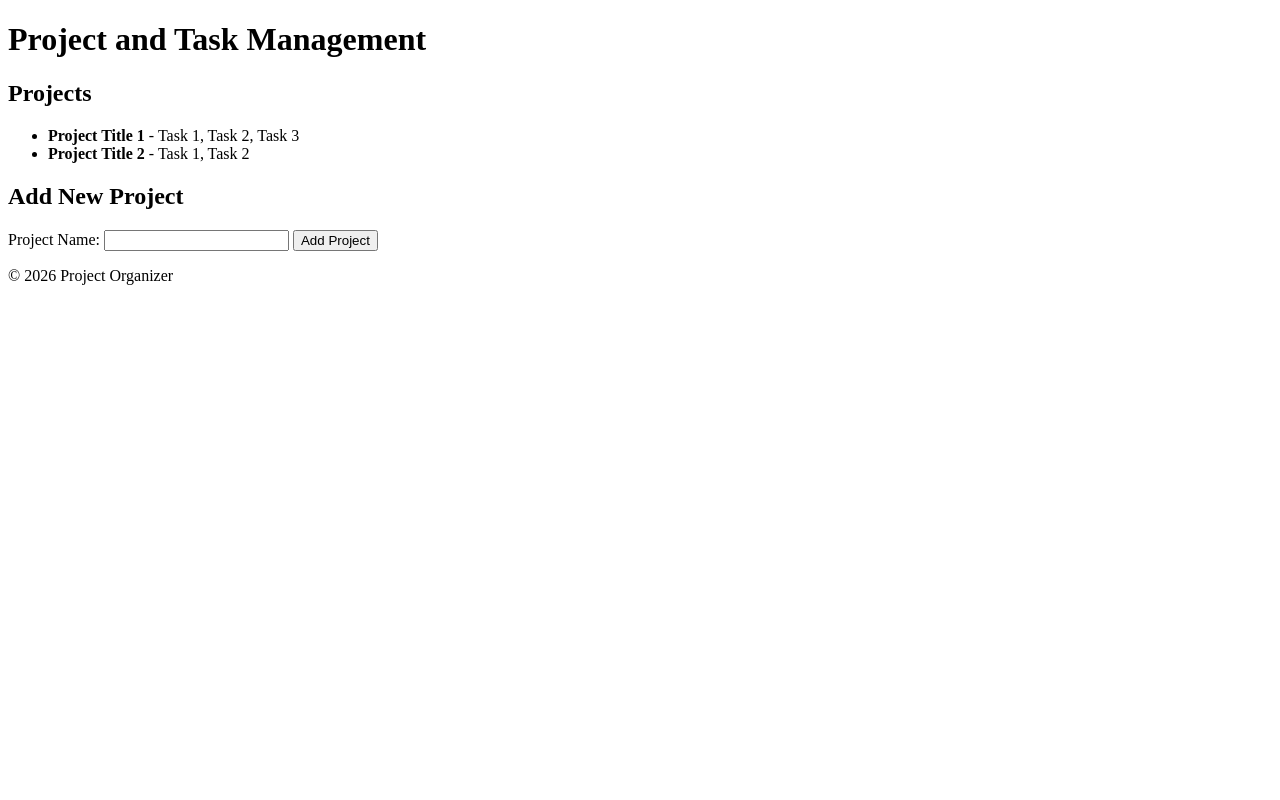
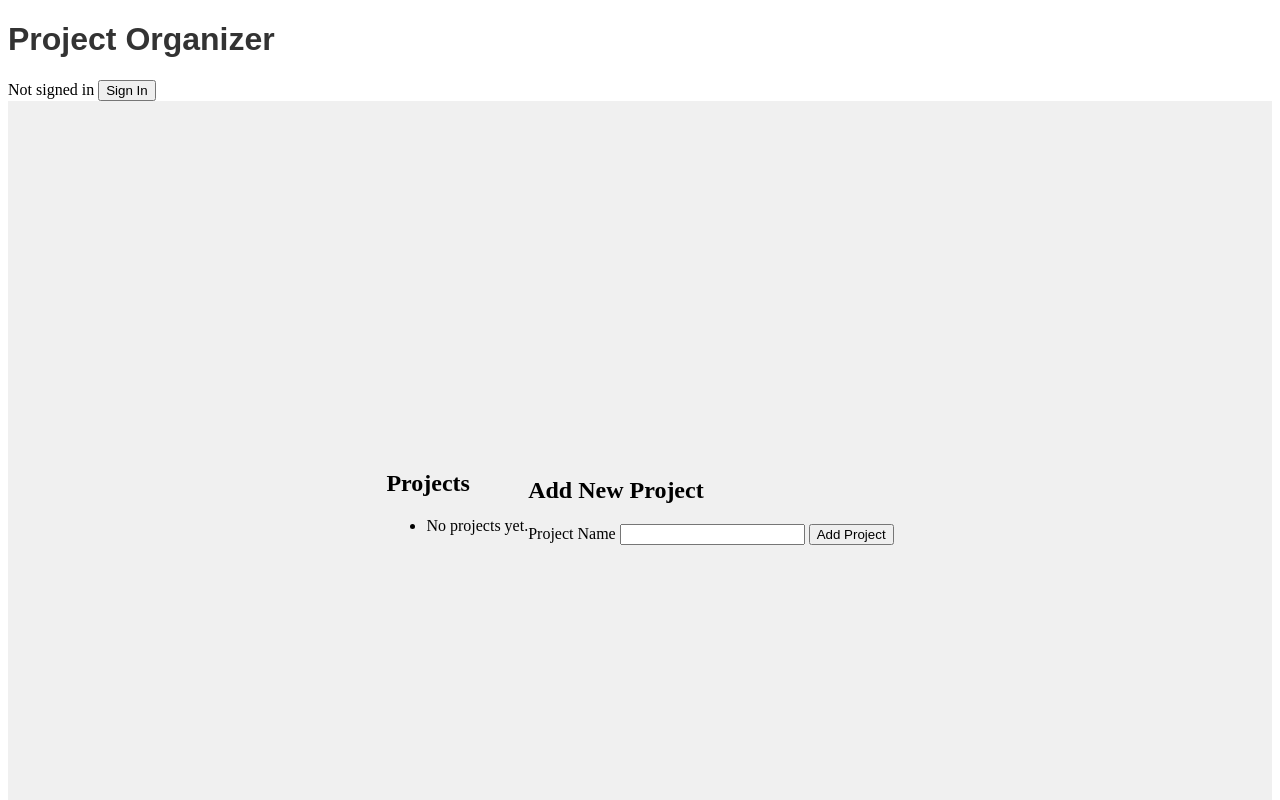
Before and after one commit to mlaurentUSL/ProjectOrganizer, a website: page projects.html in a window 1280 px wide. Shown: the top 800 px of the page. Drawn offline with Linux system fonts and the light colour scheme.

Commit message:
Refactor projects.html structure and add auth area

```diff
--- a/projects.html
+++ b/projects.html
@@ -1,39 +1,46 @@
 <!DOCTYPE html>
 <html lang="en">
 <head>
-    <meta charset="UTF-8">
-    <meta name="viewport" content="width=device-width, initial-scale=1.0">
+  <meta charset="utf-8" />
+  <meta name="viewport" content="width=device-width,initial-scale=1" />
   <title>Projects and Task Management</title>
+  <link rel="stylesheet" href="styles.css">
 </head>
 <body>
-    <header>
-        <h1>Project and Task Management</h1>
+  <header class="site-header">
+    <h1>Project Organizer</h1>
+    <div id="auth-area">
+      <span id="user-status">Not signed in</span>
+      <button id="sign-in-btn">Sign In</button>
+      <button id="sign-out-btn" style="display:none">Sign Out</button>
+    </div>
   </header>
-    <main>
-        <section>
+
+  <main class="container">
+    <section class="projects-section">
       <h2>Projects</h2>
-            <ul>
-                <li>
-                    <strong>Project Title 1</strong>
-                    <span>- Task 1, Task 2, Task 3</span>
-                </li>
-                <li>
-                    <strong>Project Title 2</strong>
-                    <span>- Task 1, Task 2</span>
-                </li>
+      <ul id="project-list">
+        <!-- filled by projects.js -->
       </ul>
     </section>
-        <section>
+
+    <aside class="add-section">
       <h2>Add New Project</h2>
-            <form>
-                <label for="project-name">Project Name:</label>
+      <form id="add-project-form">
+        <label for="project-name">Project Name</label>
         <input type="text" id="project-name" name="project-name" required>
         <input type="submit" value="Add Project">
       </form>
-        </section>
+    </aside>
   </main>
+
   <footer>
     <p>&copy; 2026 Project Organizer</p>
   </footer>
+
+  <!-- firebase-sync is an ES module (optional). Load it first so it can expose window.firebaseSync. -->
+  <script type="module" src="firebase-sync.js"></script>
+  <!-- main UI script -->
+  <script src="projects.js"></script>
 </body>
 </html>
```
Lines whose indentation alone changed are shown as unchanged.
